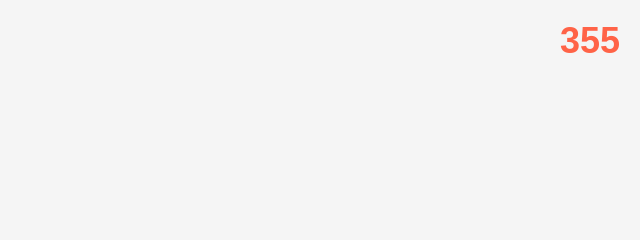
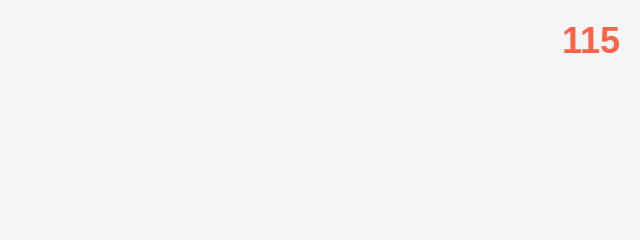
Before and after one commit to jboesen/jboesen.github.io, a plain HTML site: page index.html in a window 1280 px wide. Shown: the top 240 px of the page, 640-1280 px from the left. Drawn offline with Linux system fonts and the light colour scheme.

Commit message:
edit timer

```diff
--- a/index.html
+++ b/index.html
@@ -78,7 +78,7 @@
     <div id="alertBox"></div>
 
     <script>
-        let timer = 360;
+        let timer = 120;
         let score = 0;
         const timerElement = document.getElementById('timer');
         const xInput = document.getElementById('xValue');
```
